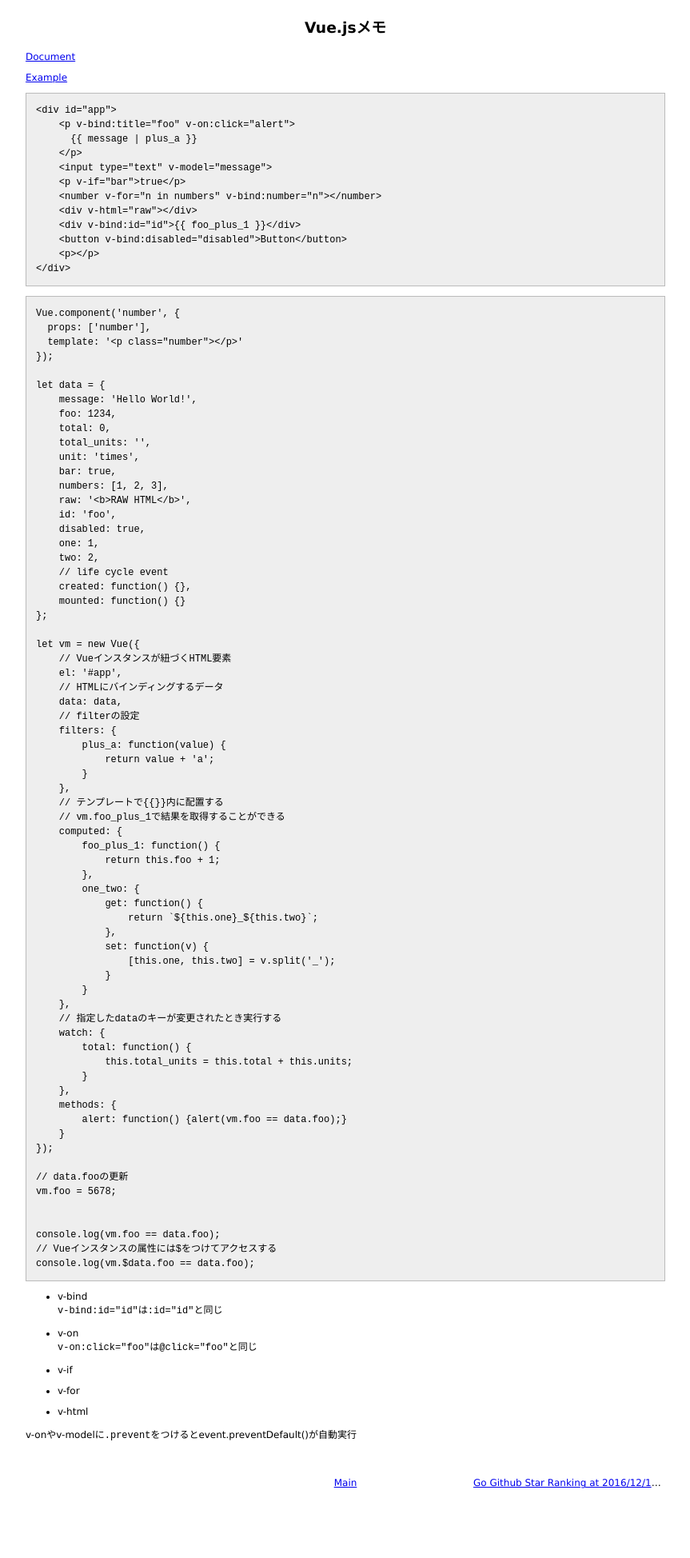
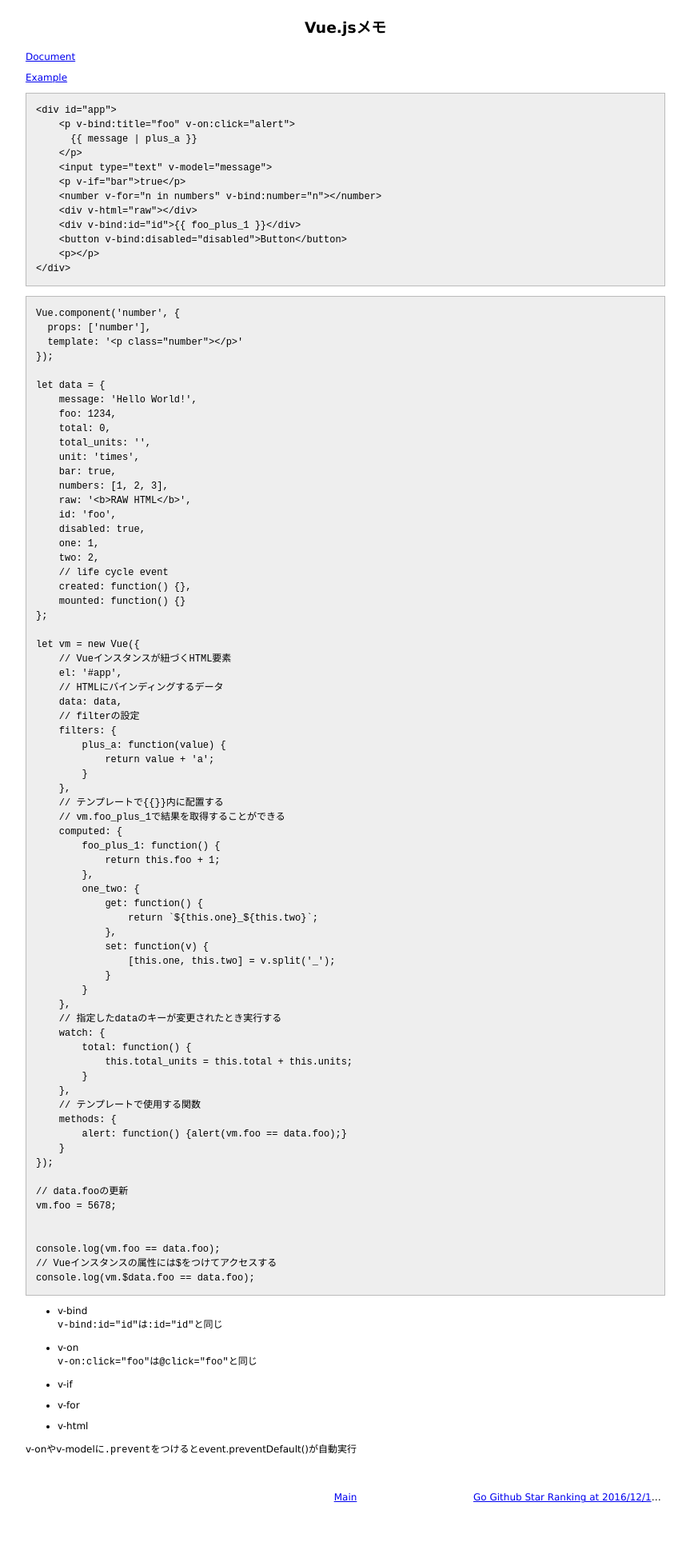
Before and after one commit to 38elements/38elements.github.com, a Jekyll site: the page built from _posts/2016-12-20-vuejs.md, in a window 1280 px wide. Shown: the whole page at 80% size, without its empty margins (208-1071 px from the left). Built offline with Jekyll 4.4.1, drawn with Linux system fonts in a browser that asks for light colours.

Commit message:
Update 2016-12-20-vuejs.md

```diff
--- a/_posts/2016-12-20-vuejs.md
+++ b/_posts/2016-12-20-vuejs.md
@@ -77,7 +77,8 @@ let vm = new Vue({
             this.total_units = this.total + this.units;
         }
     },
-    methods: {
+    // テンプレートで使用する関数
+    methods: {
         alert: function() {alert(vm.foo == data.foo);}
     }
 });
```
